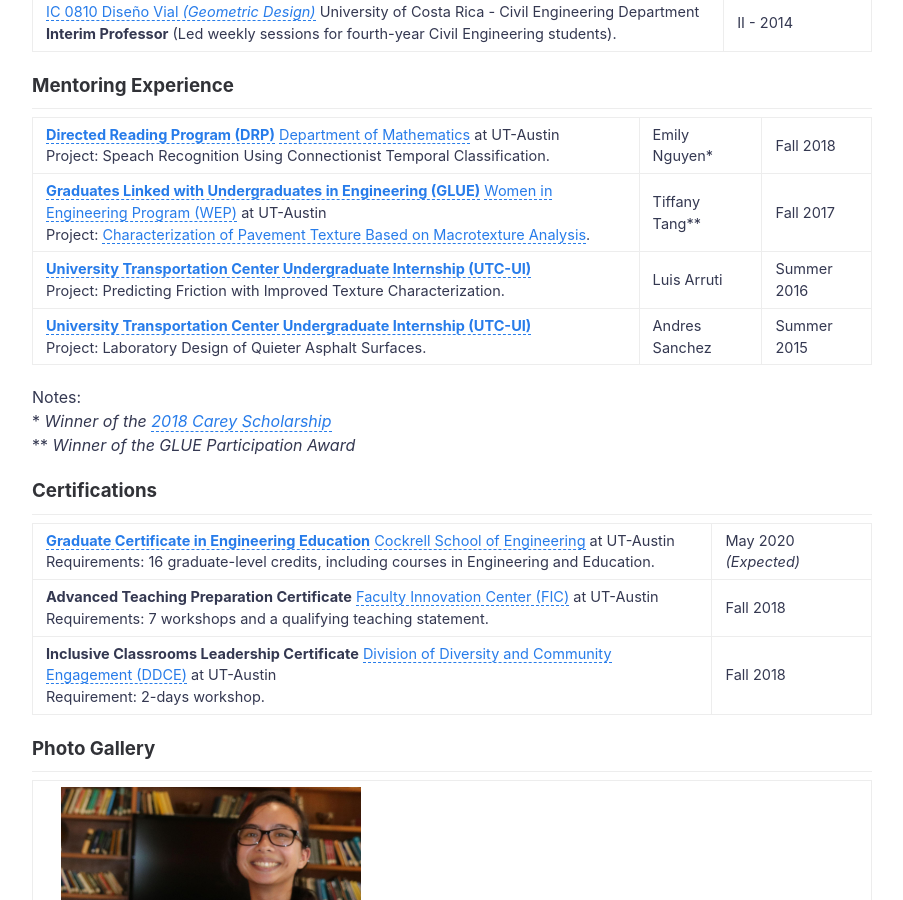
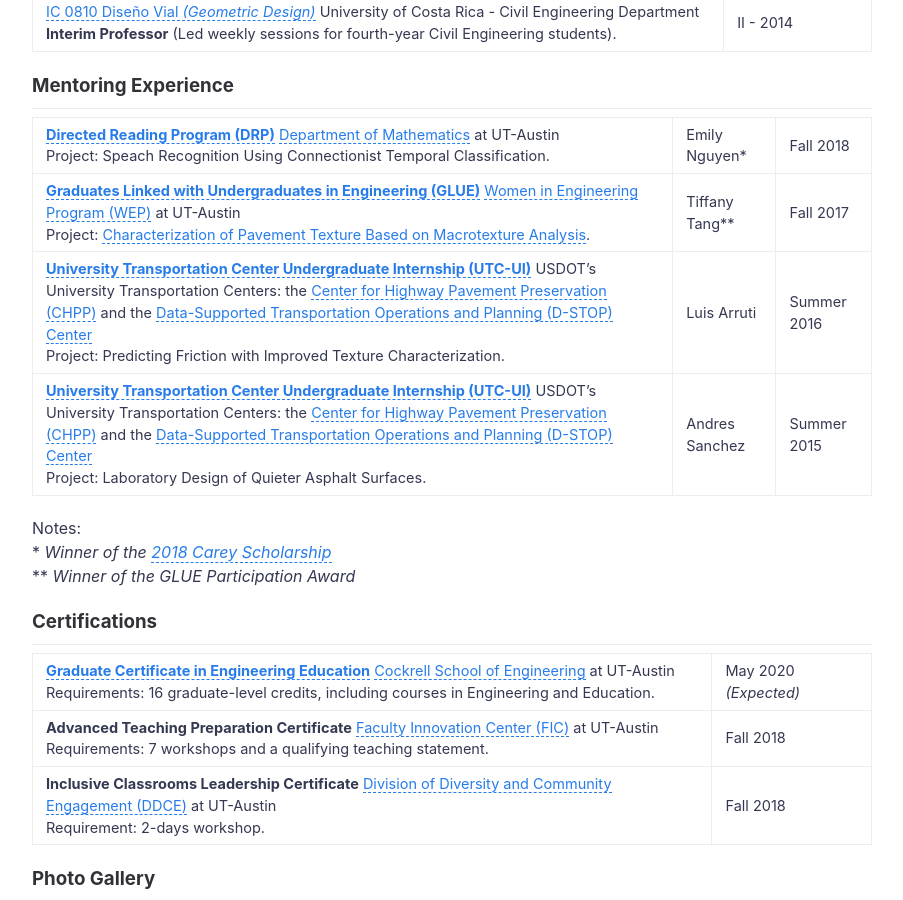
Before and after one commit to nzunigag/nzunigag.github.io, a Jekyll site: the page built from teaching.md, in a window 1280 px wide and 900 px high, scrolled down 641 px. Shown: the whole window, without its empty margins (188-1091 px from the left). Built offline with Jekyll 4.4.1, drawn with Linux system fonts in a browser that asks for light colours.

Commit message:
Update teaching.md

```diff
--- a/teaching.md
+++ b/teaching.md
@@ -22,8 +22,8 @@ ___
 
 <b>[Directed Reading Program (DRP)](https://web.ma.utexas.edu/users/drp/about.html)</b> [Department of Mathematics](https://www.ma.utexas.edu/) at UT-Austin<br> Project: Speach Recognition Using Connectionist Temporal Classification. | Emily Nguyen*  | Fall 2018<br>
 <b>[Graduates Linked with Undergraduates in Engineering (GLUE)](http://www.engr.utexas.edu/wep/career/glue)</b> [Women in Engineering Program (WEP)](http://www.engr.utexas.edu/wep) at UT-Austin<br> Project: [Characterization of Pavement Texture Based on Macrotexture Analysis](/downloads/2017_GLUE.pdf). | Tiffany Tang** | Fall 2017<br>
-<b>[University Transportation Center Undergraduate Internship (UTC-UI)](https://ctr.utexas.edu/research/d-stop/education/utc-undergraduate-internship/)</b><br> Project: Predicting Friction with Improved Texture Characterization. | Luis Arruti | Summer 2016<br>
-<b>[University Transportation Center Undergraduate Internship (UTC-UI)](https://ctr.utexas.edu/research/d-stop/education/utc-undergraduate-internship/)</b><br> Project: Laboratory Design of Quieter Asphalt Surfaces. | Andres Sanchez | Summer 2015
+<b>[University Transportation Center Undergraduate Internship (UTC-UI)](https://ctr.utexas.edu/research/d-stop/education/utc-undergraduate-internship/)</b> USDOT’s University Transportation Centers: the [Center for Highway Pavement Preservation (CHPP)](http://www.chpp.egr.msu.edu/) and the [Data-Supported Transportation Operations and Planning (D-STOP) Center](https://ctr.utexas.edu/research/d-stop/) <br> Project: Predicting Friction with Improved Texture Characterization. | Luis Arruti | Summer 2016<br>
+<b>[University Transportation Center Undergraduate Internship (UTC-UI)](https://ctr.utexas.edu/research/d-stop/education/utc-undergraduate-internship/)</b> USDOT’s University Transportation Centers: the [Center for Highway Pavement Preservation (CHPP)](http://www.chpp.egr.msu.edu/) and the [Data-Supported Transportation Operations and Planning (D-STOP) Center](https://ctr.utexas.edu/research/d-stop/)<br> Project: Laboratory Design of Quieter Asphalt Surfaces. | Andres Sanchez | Summer 2015
 
 Notes:<br>
 *<i>   Winner of the [2018 Carey Scholarship](https://www.ices.utexas.edu/about/news/531/)</i><br>
```
